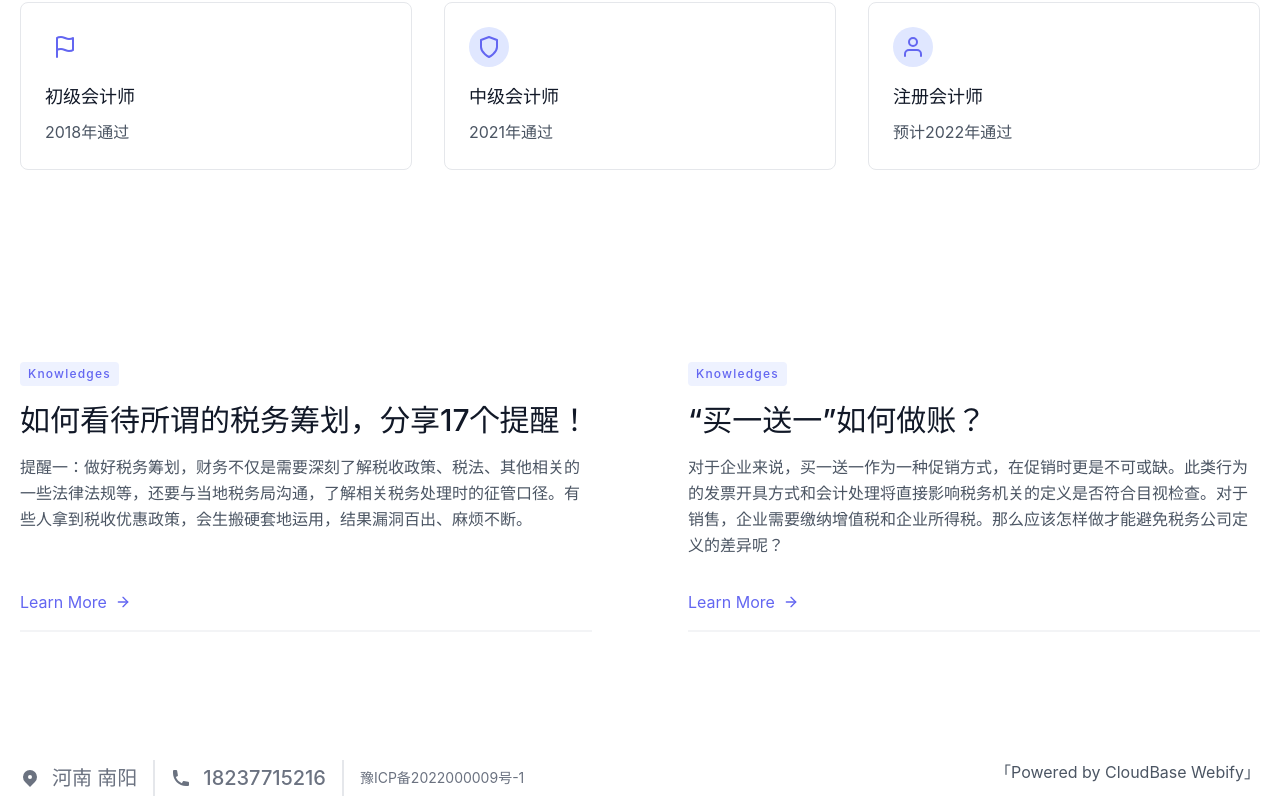
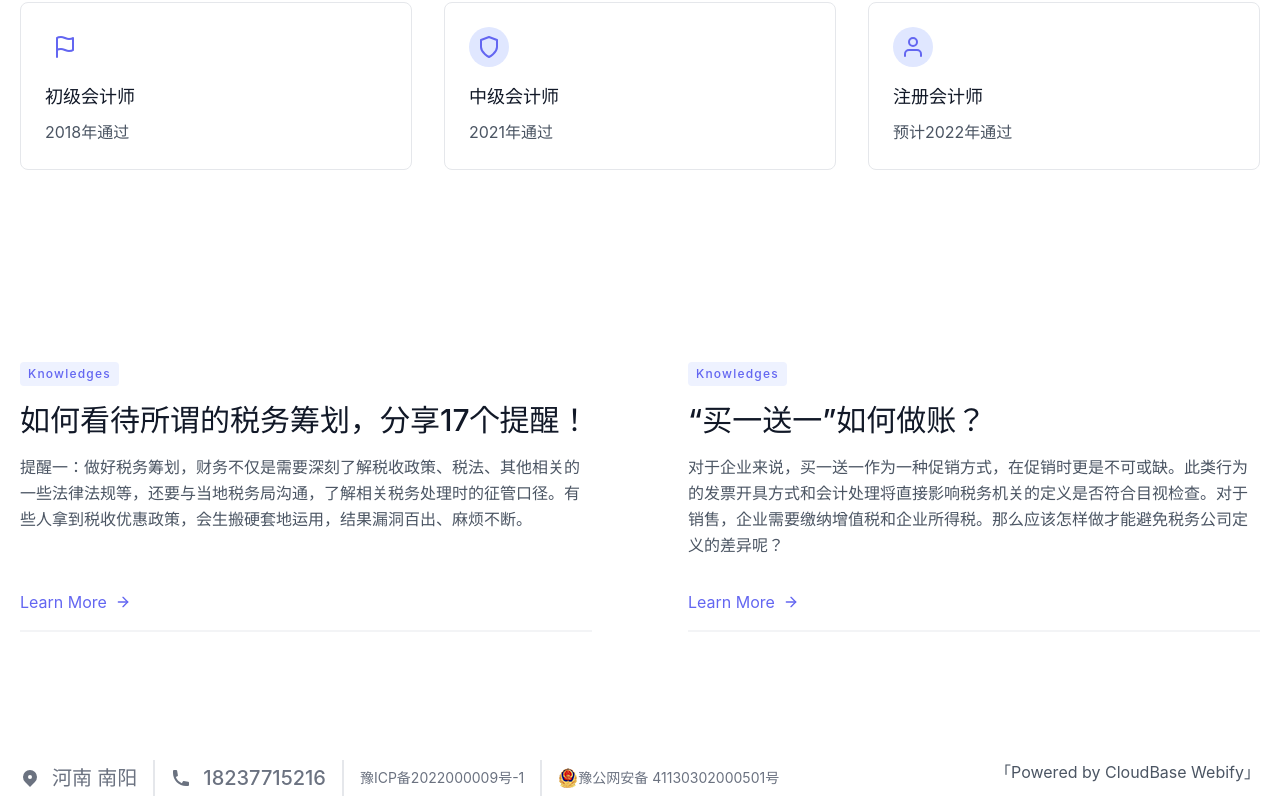
Before and after one commit to hunkguo/agent-bookkeeping, a Next.js app: page / in a window 1280 px wide. Shown: the part 1682-2494 px from the top of the page. Built offline with nearby package versions, Linux system fonts and the light colour scheme.

Commit message:
备案号

```diff
--- a/pages/components/agent_bookkeeping/footer.js
+++ b/pages/components/agent_bookkeeping/footer.js
@@ -21,9 +21,14 @@
                     </svg>
                     <span class="ml-3 text-xl">18237715216</span>
                 </a>
-                <p class="text-sm text-gray-500 sm:ml-4 sm:pl-4 sm:border-l-2 sm:border-gray-200 sm:py-2 sm:mt-0 mt-4">
-                    <a href="https://beian.miit.gov.cn/" target="_blank">豫ICP备2022000009号-1</a>
+                <p class="text-sm text-gray-500 sm:ml-4 sm:pl-4 sm:border-l-2 sm:border-gray-200 sm:py-2 sm:mt-0 mt-4 flex flex-nowrap">
+                                    <a href="https://beian.miit.gov.cn/" target="_blank">豫ICP备2022000009号-1</a>
                 </p>
+                <p class="text-sm text-gray-500 sm:ml-4 sm:pl-4 sm:border-l-2 sm:border-gray-200 sm:py-2 sm:mt-0 mt-4 flex flex-nowrap">
+                    <img src="/images/gonganbeian.png" alt="" />
+                    <a target="_blank" href="http://www.beian.gov.cn/portal/registerSystemInfo?recordcode=41130302000501">豫公网安备 41130302000501号</a>
+                </p>
+
 
                 <span class="inline-flex sm:ml-auto sm:mt-0 mt-4 justify-center sm:justify-start">
                     <a href="https://webify.cloudbase.net/"> 「Powered by CloudBase Webify」</a>
```
Also changed, not shown: public/images/gonganbeian.png (added).
